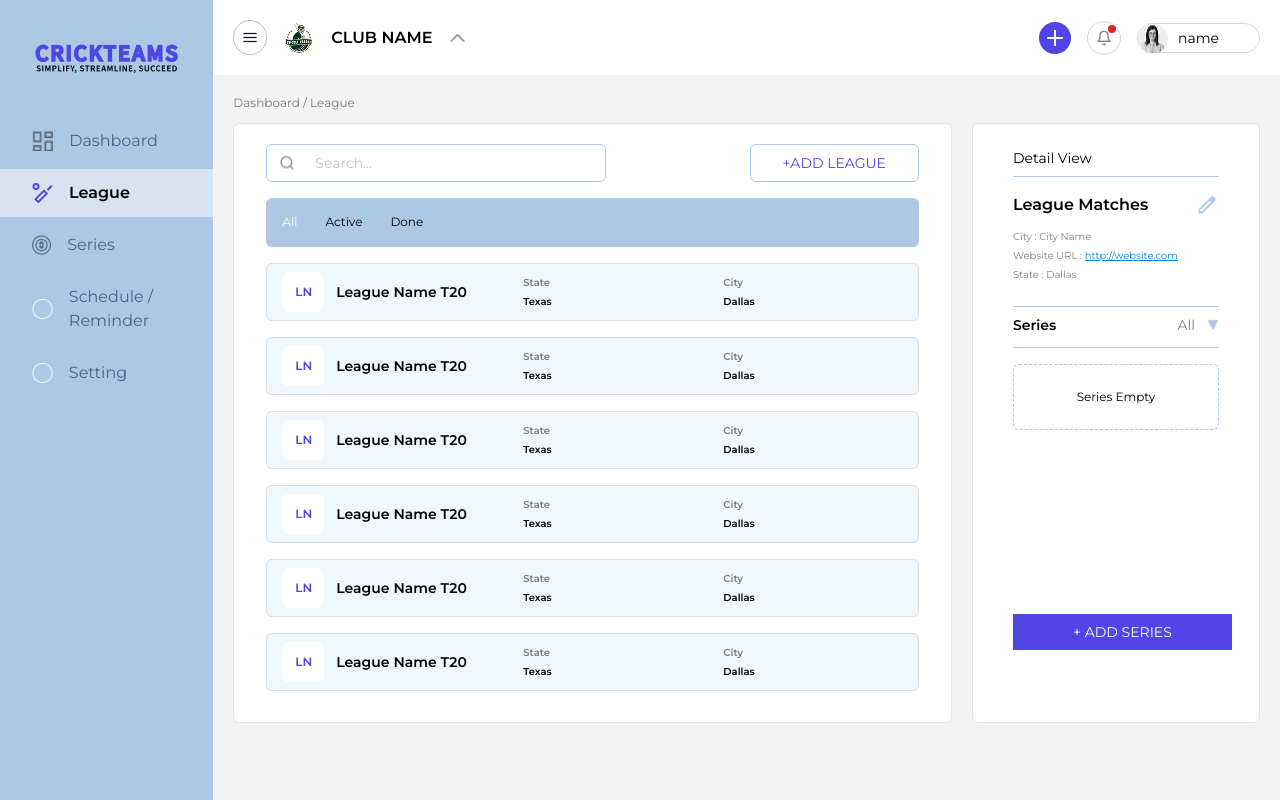
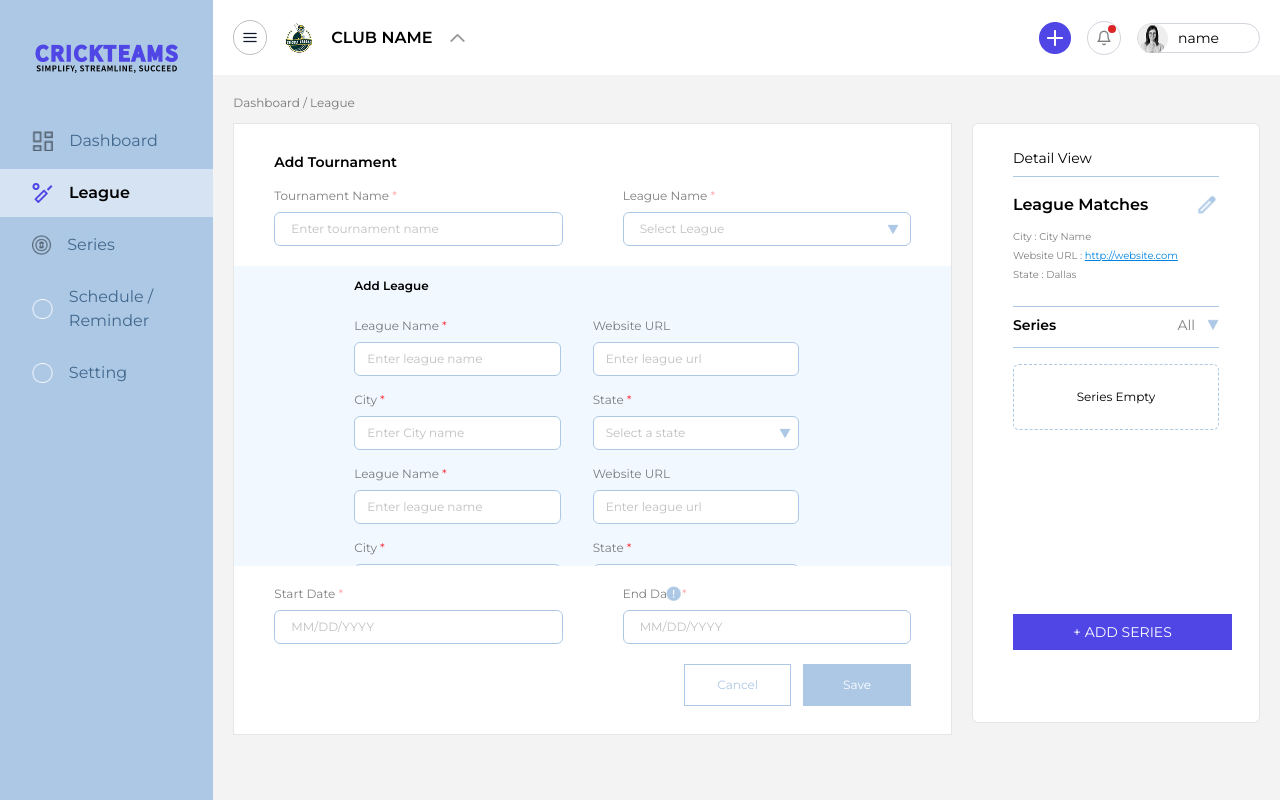
Before and after one commit to JeniDabhi/crickteams, an Angular app: page / in a window 1280 px wide. Built offline with nearby package versions, Linux system fonts and the light colour scheme.

Commit message:
create add tournament page

```diff
--- a/src/app/app.component.html
+++ b/src/app/app.component.html
@@ -61,257 +61,147 @@
       <div class="dashboard grid grid-cols-10 p-3 sm:p-5">
         <div class="dashboard-content col-span-10 xl:col-span-7">
           <p class="mb-3 text-[#797979] text-xs"> Dashboard / League </p>
-          <div
-            class="dashboard-card min-h-[600px] bg-white mt-3 p-4 sm:py-7 lg:py-5 rounded-md sm:py-7 sm:px-8 border-1 border-[#0000001A]">
-            <div class="flex justify-between gap-2 search relative mb-4">
-              <input type="text" placeholder="Search..."
-                class=" border rounded-md py-2 sm:pr-30 pl-10 sm:pl-12 text-[10px] lg:text-sm text-[#00000080] border-[#ACC8E5]">
-              <button
-                class="text-[#4F46E5] text-[10px] lg:text-sm border border-[#ACC8E5] invisible sm:visible sm:px-8 rounded-md whitespace-nowrap">+ADD
-                LEAGUE</button>
+          <div class="add-tournament-content bg-white border border-[#0000001A] min-h-[600px] py-7">
+            <h2 class="text-sm sm:text-md font-semibold mb-4 px-10">Add Tournament</h2>
+            <div class="grid grid-cols-8 sm:gap-15 gap-3 flex px-10">
+              <div class="col-span-8 sm:col-span-4">
+                <div class="flex flex-col">
+                  <label for="" class="text-[#00000080] text-[10px] sm:text-xs mb-2">Tournament Name <span
+                      class="text-red-300">*</span></label>
+                  <input type="text" placeholder="Enter tournament name"
+                    class="border text-[#00000080] text-[10px] sm:text-xs outline-hidden border-[#ACC8E5] py-2 px-4 rounded-md">
+                </div>
+              </div>
+              <div class="col-span-8 sm:col-span-4">
+                <div class="flex flex-col space-x-4 league relative">
+                  <label for="" class="text-[#00000080] text-[10px] sm:text-xs mb-2">League Name <span
+                      class="text-red-300">*</span></label>
+                  <input type="text" placeholder="Select League"
+                    class="border text-[#00000080] text-[10px] sm:text-xs outline-hidden border-[#ACC8E5] py-2 px-4 rounded-md">
+                </div>
+              </div>
             </div>
 
-            <div class="league-managment max-h-[500px] overflow-auto">
-              <ul class="flex gap-7 border-b border-[#ACC8E5] items-center sticky top-0 bg-[#acc8e5] rounded-md p-4">
-                <li class="text-white text-xs">All</li>
-                <li class="text-xs">Active</li>
-                <li class="text-xs">Done</li>
-              </ul>
-
-              <div
-                class="flex items-center overflow-auto justify-between font-medium sm:font-semibold bg-[#F0F7FF] py-2 px-4 mt-4 border border-[#0000001A] rounded-md">
-                <div class="flex items-center gap-3 min-w-[240px]">
-                  <p class="text-[#4F46E5] bg-[#FFFFFF] p-3 rounded-md text-xs font-semibold inline">LN</p>
-                  <p class="sm:text-sm text-xs">League Name T20</p>
+            <div class="add-league max-h-[300px] overflow-auto bg-[#F1F8FF] scrollbar mt-5 pb-4 px-15 lg:px-30 my-5">
+              <h2 class="text-xs sm:text-md font-semibold mb-3 sticky top-0 bg-[#F1F8FF] py-3">Add League</h2>
+              <div class="grid grid-cols-8 space-x-8">
+                <div class="col-span-8 sm:col-span-4 flex flex-col">
+                  <label for="" class="text-[#00000080] text-[10px] sm:text-xs">League Name <span class="text-red-500">*</span></label>
+                  <input type="text" placeholder="Enter league name"
+                    class="border text-[#00000080] text-[10px] sm:text-xs bg-white outline-hidden border-[#ACC8E5] py-2 px-3 rounded-md mt-2 mb-4">
+                </div>
+                <div class="col-span-8 sm:col-span-4 flex flex-col">
+                  <label for="" class="text-[#00000080] text-[10px] sm:text-xs">Website URL</label>
+                  <input type="text" placeholder="Enter league url"
+                    class="border text-[#00000080] text-xs bg-white outline-none border-[#ACC8E5] py-2 px-3 rounded-md mt-2 mb-4">
+                </div>
+                <div class="col-span-8 sm:col-span-4 flex flex-col">
+                  <label for="" class="text-[#00000080] text-[10px] sm:text-xs">City <span class="text-red-500">*</span></label>
+                  <input type="text" placeholder="Enter City name"
+                    class="border text-[#00000080] text-[10px] sm:text-xs bg-white outline-hidden border-[#ACC8E5] py-2 px-3 rounded-md mt-2 mb-4">
+                </div>
+                <div class="col-span-8 sm:col-span-4 flex flex-col mr-8 state relative">
+                  <label for="" class="text-[#00000080] text-[10px] sm:text-xs">State <span class="text-red-500">*</span></label>
+                  <input type="text" placeholder="Select a state"
+                    class="border text-[#00000080] text-xs bg-white outline-none border-[#ACC8E5] py-2 px-3 rounded-md mt-2 mb-4">
+                </div>
+              </div>
+              <div class="grid grid-cols-8 space-x-8">
+                <div class="col-span-8 sm:col-span-4 flex flex-col">
+                  <label for="" class="text-[#00000080] text-[10px] sm:text-xs">League Name <span class="text-red-500">*</span></label>
+                  <input type="text" placeholder="Enter league name"
+                    class="border text-[#00000080] text-[10px] sm:text-xs bg-white outline-hidden border-[#ACC8E5] py-2 px-3 rounded-md mt-2 mb-4">
+                </div>
+                <div class="col-span-8 sm:col-span-4 flex flex-col">
+                  <label for="" class="text-[#00000080] text-[10px] sm:text-xs">Website URL</label>
+                  <input type="text" placeholder="Enter league url"
+                    class="border text-[#00000080] text-xs bg-white outline-none border-[#ACC8E5] py-2 px-3 rounded-md mt-2 mb-4">
+                </div>
+                <div class="col-span-8 sm:col-span-4 flex flex-col">
+                  <label for="" class="text-[#00000080] text-[10px] sm:text-xs">City <span class="text-red-500">*</span></label>
+                  <input type="text" placeholder="Enter City name"
+                    class="border text-[#00000080] text-[10px] sm:text-xs bg-white outline-hidden border-[#ACC8E5] py-2 px-3 rounded-md mt-2 mb-4">
+                </div>
+                <div class="col-span-8 sm:col-span-4 flex flex-col mr-8 state relative">
+                  <label for="" class="text-[#00000080] text-[10px] sm:text-xs">State <span class="text-red-500">*</span></label>
+                  <input type="text" placeholder="Select a state"
+                    class="border text-[#00000080] text-xs bg-white outline-none border-[#ACC8E5] py-2 px-3 rounded-md mt-2 mb-4">
+                </div>
+              </div>
+              <div class="grid grid-cols-8 space-x-8">
+                <div class="col-span-8 sm:col-span-4 flex flex-col">
+                  <label for="" class="text-[#00000080] text-[10px] sm:text-xs">League Name <span class="text-red-500">*</span></label>
+                  <input type="text" placeholder="Enter league name"
+                    class="border text-[#00000080] text-[10px] sm:text-xs bg-white outline-hidden border-[#ACC8E5] py-2 px-3 rounded-md mt-2 mb-4">
+                </div>
+                <div class="col-span-8 sm:col-span-4 flex flex-col">
+                  <label for="" class="text-[#00000080] text-[10px] sm:text-xs">Website URL</label>
+                  <input type="text" placeholder="Enter league url"
+                    class="border text-[#00000080] text-xs bg-white outline-none border-[#ACC8E5] py-2 px-3 rounded-md mt-2 mb-4">
+                </div>
+                <div class="col-span-8 sm:col-span-4 flex flex-col">
+                  <label for="" class="text-[#00000080] text-[10px] sm:text-xs">City <span class="text-red-500">*</span></label>
+                  <input type="text" placeholder="Enter City name"
+                    class="border text-[#00000080] text-[10px] sm:text-xs bg-white outline-hidden border-[#ACC8E5] py-2 px-3 rounded-md mt-2 mb-4">
+                </div>
+                <div class="col-span-8 sm:col-span-4 flex flex-col mr-8 state relative">
+                  <label for="" class="text-[#00000080] text-[10px] sm:text-xs">State <span class="text-red-500">*</span></label>
+                  <input type="text" placeholder="Select a state"
+                    class="border text-[#00000080] text-xs bg-white outline-none border-[#ACC8E5] py-2 px-3 rounded-md mt-2 mb-4">
+                </div>
+              </div>
+              <div class="grid grid-cols-8 space-x-8">
+                <div class="col-span-8 sm:col-span-4 flex flex-col">
+                  <label for="" class="text-[#00000080] text-[10px] sm:text-xs">League Name <span class="text-red-500">*</span></label>
+                  <input type="text" placeholder="Enter league name"
+                    class="border text-[#00000080] text-[10px] sm:text-xs bg-white outline-hidden border-[#ACC8E5] py-2 px-3 rounded-md mt-2 mb-4">
+                </div>
+                <div class="col-span-8 sm:col-span-4 flex flex-col">
+                  <label for="" class="text-[#00000080] text-[10px] sm:text-xs">Website URL</label>
+                  <input type="text" placeholder="Enter league url"
+                    class="border text-[#00000080] text-xs bg-white outline-none border-[#ACC8E5] py-2 px-3 rounded-md mt-2 mb-4">
+                </div>
+                <div class="col-span-8 sm:col-span-4 flex flex-col">
+                  <label for="" class="text-[#00000080] text-[10px] sm:text-xs">City <span class="text-red-500">*</span></label>
+                  <input type="text" placeholder="Enter City name"
+                    class="border text-[#00000080] text-[10px] sm:text-xs bg-white outline-hidden border-[#ACC8E5] py-2 px-3 rounded-md mt-2 mb-4">
+                </div>
+                <div class="col-span-8 sm:col-span-4 flex flex-col mr-8 state relative">
+                  <label for="" class="text-[#00000080] text-[10px] sm:text-xs">State <span class="text-red-500">*</span></label>
+                  <input type="text" placeholder="Select a state"
+                    class="border text-[#00000080] text-xs bg-white outline-none border-[#ACC8E5] py-2 px-3 rounded-md mt-2 mb-4">
+                </div>
+              </div>
+              <div class="flex gap-2 justify-end my-5 mr-8">
+                <button type="submit" class="border border-[#ACC8E5] text-[#ACC8E5] text-[10px] sm:text-xs py-2 px-8">Cancel</button>
+                <button type="submit"
+                  class="border border-[#ACC8E5] bg-[#ACC8E5] text-white text-[10px] sm:text-[10px] sm:text-xs py-2 px-10">Save</button>
               </div>
 
-                <div class="flex flex-col gap-1 min-w-[200px]">
-                  <p class="text-[10px] text-[#00000080]">State</p>
-                  <p class="text-[10px]">Texas</p>
-                </div>
-                <div class="flex flex-col gap-1 min-w-[200px]">
-                  <p class="text-[10px] text-[#00000080]">City</p>
-                  <p class="text-[10px]">Dallas</p>
-                </div>
-                <img src="../assets/img/right-arrow.png" alt="right-arrow" class="h-[15px] w-[15px]">
-
-              </div>
-              <div
-                class="flex items-center overflow-auto justify-between font-medium sm:font-semibold bg-[#F0F7FF] py-2 px-4 mt-4 border border-[#0000001A] rounded-md">
-                <div class="flex items-center gap-3 min-w-[240px]">
-                  <p class="text-[#4F46E5] bg-[#FFFFFF] p-3 rounded-md text-xs font-semibold inline">LN</p>
-                  <p class="sm:text-sm text-xs">League Name T20</p>
             </div>
 
-                <div class="flex flex-col gap-1 min-w-[200px]">
-                  <p class="text-[10px] text-[#00000080]">State</p>
-                  <p class="text-[10px]">Texas</p>
+            <div class="grid grid-cols-8 gap-3 sm:gap-15 flex px-10">
+              <div class="col-span-8 sm:col-span-4">
+                <div class="flex flex-col">
+                  <label for="" class="text-[#00000080] text-[10px] sm:text-xs mb-2">Start Date <span
+                      class="text-red-300">*</span></label>
+                  <input type="text" placeholder="MM/DD/YYYY"
+                    class="border text-[#00000080] text-[10px] sm:text-xs outline-hidden border-[#ACC8E5] py-2 px-4 rounded-md">
                 </div>
-                <div class="flex flex-col gap-1 min-w-[200px]">
-                  <p class="text-[10px] text-[#00000080]">City</p>
-                  <p class="text-[10px]">Dallas</p>
               </div>
-                <img src="../assets/img/right-arrow.png" alt="right-arrow" class="h-[15px] w-[15px]">
-
+              <div class="col-span-8 sm:col-span-4">
+                <div class="flex flex-col space-x-4 end-date relative">
+                  <label for="" class="text-[#00000080] text-[10px] sm:text-xs mb-2">End Date <span
+                      class="text-red-300">*</span></label>
+                  <input type="text" placeholder="MM/DD/YYYY"
+                    class="border text-[#00000080] text-[10px] sm:text-xs outline-hidden border-[#ACC8E5] py-2 px-4 rounded-md">
                 </div>
-              <div
-                class="flex items-center overflow-auto justify-between font-medium sm:font-semibold bg-[#F0F7FF] py-2 px-4 mt-4 border border-[#0000001A] rounded-md">
-                <div class="flex items-center gap-3 min-w-[240px]">
-                  <p class="text-[#4F46E5] bg-[#FFFFFF] p-3 rounded-md text-xs font-semibold inline">LN</p>
-                  <p class="sm:text-sm text-xs">League Name T20</p>
+              </div>
             </div>
 
-                <div class="flex flex-col gap-1 min-w-[200px]">
-                  <p class="text-[10px] text-[#00000080]">State</p>
-                  <p class="text-[10px]">Texas</p>
-                </div>
-                <div class="flex flex-col gap-1 min-w-[200px]">
-                  <p class="text-[10px] text-[#00000080]">City</p>
-                  <p class="text-[10px]">Dallas</p>
-                </div>
-                <img src="../assets/img/right-arrow.png" alt="right-arrow" class="h-[15px] w-[15px]">
-
-              </div>
-              <div
-                class="flex items-center overflow-auto justify-between font-medium sm:font-semibold bg-[#F0F7FF] py-2 px-4 mt-4 border border-[#0000001A] rounded-md">
-                <div class="flex items-center gap-3 min-w-[240px]">
-                  <p class="text-[#4F46E5] bg-[#FFFFFF] p-3 rounded-md text-xs font-semibold inline">LN</p>
-                  <p class="sm:text-sm text-xs">League Name T20</p>
-                </div>
-
-                <div class="flex flex-col gap-1 min-w-[200px]">
-                  <p class="text-[10px] text-[#00000080]">State</p>
-                  <p class="text-[10px]">Texas</p>
-                </div>
-                <div class="flex flex-col gap-1 min-w-[200px]">
-                  <p class="text-[10px] text-[#00000080]">City</p>
-                  <p class="text-[10px]">Dallas</p>
-                </div>
-                <img src="../assets/img/right-arrow.png" alt="right-arrow" class="h-[15px] w-[15px]">
-
-              </div>
-              <div
-                class="flex items-center overflow-auto justify-between font-medium sm:font-semibold bg-[#F0F7FF] py-2 px-4 mt-4 border border-[#0000001A] rounded-md">
-                <div class="flex items-center gap-3 min-w-[240px]">
-                  <p class="text-[#4F46E5] bg-[#FFFFFF] p-3 rounded-md text-xs font-semibold inline">LN</p>
-                  <p class="sm:text-sm text-xs">League Name T20</p>
-                </div>
-
-                <div class="flex flex-col gap-1 min-w-[200px]">
-                  <p class="text-[10px] text-[#00000080]">State</p>
-                  <p class="text-[10px]">Texas</p>
-                </div>
-                <div class="flex flex-col gap-1 min-w-[200px]">
-                  <p class="text-[10px] text-[#00000080]">City</p>
-                  <p class="text-[10px]">Dallas</p>
-                </div>
-                <img src="../assets/img/right-arrow.png" alt="right-arrow" class="h-[15px] w-[15px]">
-
-              </div>
-              <div
-                class="flex items-center overflow-auto justify-between font-medium sm:font-semibold bg-[#F0F7FF] py-2 px-4 mt-4 border border-[#0000001A] rounded-md">
-                <div class="flex items-center gap-3 min-w-[240px]">
-                  <p class="text-[#4F46E5] bg-[#FFFFFF] p-3 rounded-md text-xs font-semibold inline">LN</p>
-                  <p class="sm:text-sm text-xs">League Name T20</p>
-                </div>
-
-                <div class="flex flex-col gap-1 min-w-[200px]">
-                  <p class="text-[10px] text-[#00000080]">State</p>
-                  <p class="text-[10px]">Texas</p>
-                </div>
-                <div class="flex flex-col gap-1 min-w-[200px]">
-                  <p class="text-[10px] text-[#00000080]">City</p>
-                  <p class="text-[10px]">Dallas</p>
-                </div>
-                <img src="../assets/img/right-arrow.png" alt="right-arrow" class="h-[15px] w-[15px]">
-
-              </div>
-              <div
-                class="flex items-center overflow-auto justify-between font-medium sm:font-semibold bg-[#F0F7FF] py-2 px-4 mt-4 border border-[#0000001A] rounded-md">
-                <div class="flex items-center gap-3 min-w-[240px]">
-                  <p class="text-[#4F46E5] bg-[#FFFFFF] p-3 rounded-md text-xs font-semibold inline">LN</p>
-                  <p class="sm:text-sm text-xs">League Name T20</p>
-                </div>
-
-                <div class="flex flex-col gap-1 min-w-[200px]">
-                  <p class="text-[10px] text-[#00000080]">State</p>
-                  <p class="text-[10px]">Texas</p>
-                </div>
-                <div class="flex flex-col gap-1 min-w-[200px]">
-                  <p class="text-[10px] text-[#00000080]">City</p>
-                  <p class="text-[10px]">Dallas</p>
-                </div>
-                <img src="../assets/img/right-arrow.png" alt="right-arrow" class="h-[15px] w-[15px]">
-
-              </div>
-              <div
-                class="flex items-center overflow-auto justify-between font-medium sm:font-semibold bg-[#F0F7FF] py-2 px-4 mt-4 border border-[#0000001A] rounded-md">
-                <div class="flex items-center gap-3 min-w-[240px]">
-                  <p class="text-[#4F46E5] bg-[#FFFFFF] p-3 rounded-md text-xs font-semibold inline">LN</p>
-                  <p class="sm:text-sm text-xs">League Name T20</p>
-                </div>
-
-                <div class="flex flex-col gap-1 min-w-[200px]">
-                  <p class="text-[10px] text-[#00000080]">State</p>
-                  <p class="text-[10px]">Texas</p>
-                </div>
-                <div class="flex flex-col gap-1 min-w-[200px]">
-                  <p class="text-[10px] text-[#00000080]">City</p>
-                  <p class="text-[10px]">Dallas</p>
-                </div>
-                <img src="../assets/img/right-arrow.png" alt="right-arrow" class="h-[15px] w-[15px]">
-
-              </div>
-              <div
-                class="flex items-center overflow-auto justify-between font-medium sm:font-semibold bg-[#F0F7FF] py-2 px-4 mt-4 border border-[#0000001A] rounded-md">
-                <div class="flex items-center gap-3 min-w-[240px]">
-                  <p class="text-[#4F46E5] bg-[#FFFFFF] p-3 rounded-md text-xs font-semibold inline">LN</p>
-                  <p class="sm:text-sm text-xs">League Name T20</p>
-                </div>
-
-                <div class="flex flex-col gap-1 min-w-[200px]">
-                  <p class="text-[10px] text-[#00000080]">State</p>
-                  <p class="text-[10px]">Texas</p>
-                </div>
-                <div class="flex flex-col gap-1 min-w-[200px]">
-                  <p class="text-[10px] text-[#00000080]">City</p>
-                  <p class="text-[10px]">Dallas</p>
-                </div>
-                <img src="../assets/img/right-arrow.png" alt="right-arrow" class="h-[15px] w-[15px]">
-
-              </div>
-              <div
-                class="flex items-center overflow-auto justify-between font-medium sm:font-semibold bg-[#F0F7FF] py-2 px-4 mt-4 border border-[#0000001A] rounded-md">
-                <div class="flex items-center gap-3 min-w-[240px]">
-                  <p class="text-[#4F46E5] bg-[#FFFFFF] p-3 rounded-md text-xs font-semibold inline">LN</p>
-                  <p class="sm:text-sm text-xs">League Name T20</p>
-                </div>
-
-                <div class="flex flex-col gap-1 min-w-[200px]">
-                  <p class="text-[10px] text-[#00000080]">State</p>
-                  <p class="text-[10px]">Texas</p>
-                </div>
-                <div class="flex flex-col gap-1 min-w-[200px]">
-                  <p class="text-[10px] text-[#00000080]">City</p>
-                  <p class="text-[10px]">Dallas</p>
-                </div>
-                <img src="../assets/img/right-arrow.png" alt="right-arrow" class="h-[15px] w-[15px]">
-
-              </div>
-              <div
-                class="flex items-center overflow-auto justify-between font-medium sm:font-semibold bg-[#F0F7FF] py-2 px-4 mt-4 border border-[#0000001A] rounded-md">
-                <div class="flex items-center gap-3 min-w-[240px]">
-                  <p class="text-[#4F46E5] bg-[#FFFFFF] p-3 rounded-md text-xs font-semibold inline">LN</p>
-                  <p class="sm:text-sm text-xs">League Name T20</p>
-                </div>
-
-                <div class="flex flex-col gap-1 min-w-[200px]">
-                  <p class="text-[10px] text-[#00000080]">State</p>
-                  <p class="text-[10px]">Texas</p>
-                </div>
-                <div class="flex flex-col gap-1 min-w-[200px]">
-                  <p class="text-[10px] text-[#00000080]">City</p>
-                  <p class="text-[10px]">Dallas</p>
-                </div>
-                <img src="../assets/img/right-arrow.png" alt="right-arrow" class="h-[15px] w-[15px]">
-
-              </div>
-              <div
-                class="flex items-center overflow-auto justify-between font-medium sm:font-semibold bg-[#F0F7FF] py-2 px-4 mt-4 border border-[#0000001A] rounded-md">
-                <div class="flex items-center gap-3 min-w-[240px]">
-                  <p class="text-[#4F46E5] bg-[#FFFFFF] p-3 rounded-md text-xs font-semibold inline">LN</p>
-                  <p class="sm:text-sm text-xs">League Name T20</p>
-                </div>
-
-                <div class="flex flex-col gap-1 min-w-[200px]">
-                  <p class="text-[10px] text-[#00000080]">State</p>
-                  <p class="text-[10px]">Texas</p>
-                </div>
-                <div class="flex flex-col gap-1 min-w-[200px]">
-                  <p class="text-[10px] text-[#00000080]">City</p>
-                  <p class="text-[10px]">Dallas</p>
-                </div>
-                <img src="../assets/img/right-arrow.png" alt="right-arrow" class="h-[15px] w-[15px]">
-
-              </div>
-              <div
-                class="flex items-center overflow-auto justify-between font-medium sm:font-semibold bg-[#F0F7FF] py-2 px-4 mt-4 border border-[#0000001A] rounded-md">
-                <div class="flex items-center gap-3 min-w-[240px]">
-                  <p class="text-[#4F46E5] bg-[#FFFFFF] p-3 rounded-md text-xs font-semibold inline">LN</p>
-                  <p class="sm:text-sm text-xs">League Name T20</p>
-                </div>
-
-                <div class="flex flex-col gap-1 min-w-[200px]">
-                  <p class="text-[10px] text-[#00000080]">State</p>
-                  <p class="text-[10px]">Texas</p>
-                </div>
-                <div class="flex flex-col gap-1 min-w-[200px]">
-                  <p class="text-[10px] text-[#00000080]">City</p>
-                  <p class="text-[10px]">Dallas</p>
-                </div>
-                <img src="../assets/img/right-arrow.png" alt="right-arrow" class="h-[15px] w-[15px]">
-
-              </div>
+            <div class="flex justify-end pr-10 mt-5 gap-3">
+              <button type="button" class="text-[10px] sm:text-xs text-[#ACC8E5] border border-[#ACC8E5] py-3 px-8">Cancel</button>
+              <button type="button" class="text-[10px] sm:text-xs text-white bg-[#ACC8E5] py-3 px-10">Save</button>
             </div>
 
           </div>
@@ -353,6 +243,7 @@
             </div>
           </div>
         </div>
+
       </div>
     </div>
   </div>
--- a/src/app/app.component.scss
+++ b/src/app/app.component.scss
@@ -39,3 +39,54 @@
   background-repeat: no-repeat;
   background-image: url(../assets/img/search.png);
 }
+
+.league::before {
+  content: "";
+  top: 62%;
+  right: 4%;
+  width: 12px;
+  height: 12px;
+  position: absolute;
+  background-size: 12px;
+  background-position: center;
+  background-repeat: no-repeat;
+  background-image: url(../assets/img/drop-down-icon.png);
+}
+
+.state::before {
+  content: "";
+  top: 48%;
+  right: 4%;
+  width: 12px;
+  height: 12px;
+  position: absolute;
+  background-size: 12px;
+  background-position: center;
+  background-repeat: no-repeat;
+  background-image: url(../assets/img/drop-down-icon.png);
+}
+
+.end-date::after {
+  content: "";
+  top: 0%;
+  left: 15%;
+  width: 15px;
+  height: 15px;
+  position: absolute;
+  background-size: 15px;
+  background-position: center;
+  background-repeat: no-repeat;
+  background-image: url(../assets/img/error.png);
+}
+
+::-webkit-scrollbar {
+  width: 5px;
+}
+::-webkit-scrollbar-track {
+  background-color: #dee9f4;
+  border-radius: 180px;
+}
+::-webkit-scrollbar-thumb {
+  background-color: #73787d;
+  border-radius: 10px;
+}
```
Also changed, not shown: src/assets/img/error.png (added). Lines whose indentation alone changed are shown as unchanged.
